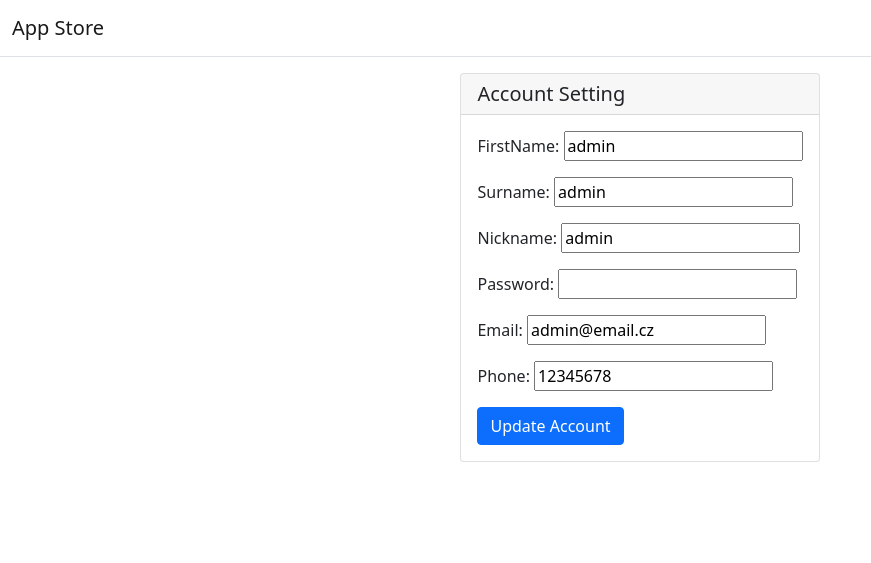
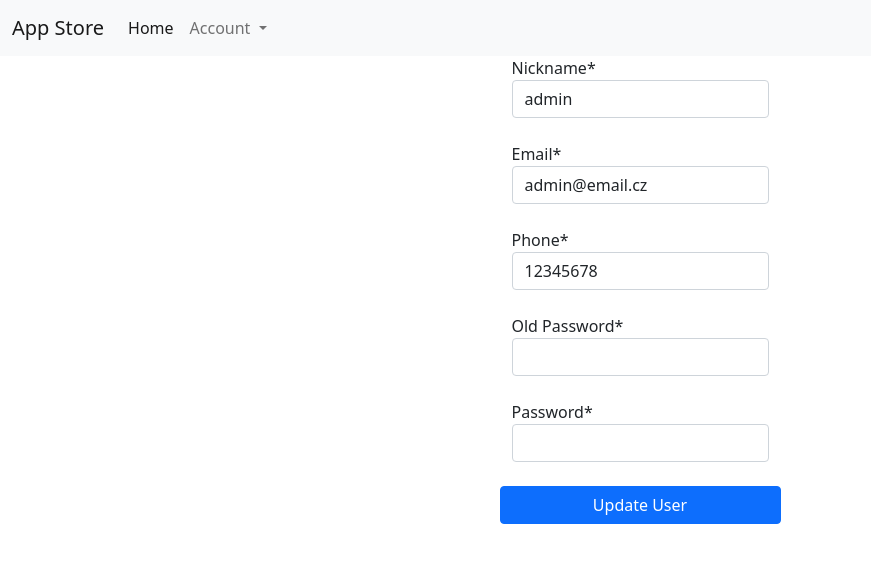
Before and after one commit to Tostisto/App_Store_Django, a Django app: page /userPage/6/manageAccount/ in a window 1280 px wide. Shown: the top 563 px of the page, without its empty margins (0-871 px from the left). Run offline with Django 4.2, Linux system fonts and the light colour scheme; data comes from the database, SQL or seed files in the repository; both versions use the stored data as it was after the commit; some libraries are stand-ins or nearby versions.

Commit message:
Update Nav Bars

```diff
--- a/AppStore/forms.py
+++ b/AppStore/forms.py
@@ -48,9 +48,8 @@ class UpdateAppForm(forms.Form):
 
 
 class ManageAccount(forms.Form):
-    first_name = forms.CharField(label='FirstName', max_length=20)
-    last_name = forms.CharField(label='Surname', max_length=20)
     nickname = forms.CharField(label='Nickname', max_length=20)
+    old_password = forms.CharField(label="Old Password", widget=forms.PasswordInput)
     password = forms.CharField(label='Password', widget=forms.PasswordInput)
     email = forms.EmailField(label='Email')
     phone = forms.CharField(label='Phone', max_length=20)
--- a/AppStore/templates/appDetail.html
+++ b/AppStore/templates/appDetail.html
@@ -1,4 +1,4 @@
-{% extends "base.html" %}
+{% extends "backBase.html" %}
 
 {% block content %}
 
--- a/AppStore/templates/devPage.html
+++ b/AppStore/templates/devPage.html
@@ -1,4 +1,4 @@
-{% extends "base.html" %}
+{% extends "devBase.html" %}
 
 {% block content %}
 
@@ -31,10 +31,6 @@
         {% else %}
         <p>No apps found</p>
         {% endif %}
-
-        <button type="button" class="btn btn-primary" onclick="window.location.href='newApp/'">New App</button>
-
-        <button class="btn btn-primary" onclick="window.location.href='/'">Logout</button>
     </div>
 
 {% endblock content %}
--- a/AppStore/templates/manageAccount.html
+++ b/AppStore/templates/manageAccount.html
@@ -1,18 +1,36 @@
-{% extends "base.html" %}
+{% extends "userBase.html" %}
 
 {% block content %}
 
-    <div class="d-flex justify-content-md-center">
-        <div class="card">
-            <h5 class="card-header">Account Setting</h5>
-            <div class="card-body">
-                <form method="post">
-                    {% csrf_token %}
-                    {{ form.as_p }}
-                    <button type="submit" class="btn btn-primary">Update Account</button>
-                </form>
+    {% load crispy_forms_tags %}
+    <div class="d-flex justify-content-center">
+        <form method="post">
+            {% csrf_token %}
+
+            <div class="form-outline mb-4 row">
+                {{form.nickname|as_crispy_field}}
             </div>
-          </div>
+
+            <div class="form-outline mb-4 row">
+                {{form.email|as_crispy_field}}
+            </div>
+
+            <div class="form-outline mb-4 row">
+                {{form.phone|as_crispy_field}}
+            </div>
+
+            <div class="form-outline mb-4 row">
+                {{form.old_password|as_crispy_field}}
+            </div>
+
+            <div class="form-outline mb-4 row">
+                {{form.password|as_crispy_field}}
+            </div>
+
+            <div class="form-outline mb-4 row">
+                <button type="submit" class="btn btn-primary">Update User</button>
+            </div>
+        </form>
     </div>
 
 {% endblock content %}
--- a/AppStore/templates/newApp.html
+++ b/AppStore/templates/newApp.html
@@ -1,4 +1,4 @@
-{% extends "base.html" %}
+{% extends "devBase.html" %}
 
 {% block content %}
 
--- a/AppStore/templates/newCategory.html
+++ b/AppStore/templates/newCategory.html
@@ -1,4 +1,4 @@
-{% extends "base.html" %}
+{% extends "adminBase.html" %}
 
 {% block content %}
 
--- /dev/null
+++ b/AppStore/templates/userBase.html
@@ -0,0 +1,52 @@
+<!DOCTYPE html>
+<html lang="en">
+
+<head>
+    <meta charset="UTF-8">
+    <meta http-equiv="X-UA-Compatible" content="IE=edge">
+    <meta name="viewport" content="width=device-width, initial-scale=1.0">
+
+    <link href="https://cdn.jsdelivr.net/npm/bootstrap@5.1.3/dist/css/bootstrap.min.css" rel="stylesheet"
+        integrity="sha384-1BmE4kWBq78iYhFldvKuhfTAU6auU8tT94WrHftjDbrCEXSU1oBoqyl2QvZ6jIW3" crossorigin="anonymous">
+    <script src="https://cdn.jsdelivr.net/npm/bootstrap@5.1.3/dist/js/bootstrap.bundle.min.js"
+        integrity="sha384-ka7Sk0Gln4gmtz2MlQnikT1wXgYsOg+OMhuP+IlRH9sENBO0LRn5q+8nbTov4+1p"
+        crossorigin="anonymous"></script>
+    <title>Document</title>
+</head>
+
+<body>
+    <header>
+        <nav class="navbar navbar-expand-lg navbar-light bg-light">
+            <div class="container-fluid">
+              <a class="navbar-brand">App Store</a>
+              <button class="navbar-toggler" type="button" data-bs-toggle="collapse" data-bs-target="#navbarSupportedContent" aria-controls="navbarSupportedContent" aria-expanded="false" aria-label="Toggle navigation">
+                <span class="navbar-toggler-icon"></span>
+              </button>
+              <div class="collapse navbar-collapse" id="navbarSupportedContent">
+                <ul class="navbar-nav me-auto mb-2 mb-lg-0">
+
+                    <li class="nav-item">
+                        <a class="nav-link active" aria-current="page" href="/userPage/{{user.id}}">Home</a>
+                    </li>
+
+                        <li class="nav-item dropdown">
+                        <a class="nav-link dropdown-toggle" href="#" id="navbarDropdown" role="button" data-bs-toggle="dropdown" aria-expanded="false">
+                            Account
+                        </a>
+                        <ul class="dropdown-menu" aria-labelledby="navbarDropdown">
+                            <li><a class="dropdown-item" href="/userPage/{{user.id}}/manageAccount">User Manage</a></li>
+                            <li><hr class="dropdown-divider"></li>
+                            <li><a class="dropdown-item" href="/">Logout</a></li>
+                        </ul>
+                    </li>
+                </ul>
+              </div>
+            </div>
+          </nav>
+    </header>
+
+    {% block content %}{% endblock content %}
+
+</body>
+
+</html>
--- a/AppStore/urls.py
+++ b/AppStore/urls.py
@@ -18,6 +18,7 @@ urlpatterns = [
     path('adminPage/<int:user_id>/newCategory/', views.newCategory, name='newCategory'),
     path('devPage/<int:user_id>/<int:app_id>/updateApp/', views.updateApp, name='updateApp'),
     path('userPage/<int:user_id>/manageAccount/', views.manageAccount, name='manageAccount'),
+    path('devPage/<int:user_id>/manageAccount/', views.manageAccount, name='manageAccount'),
     path('devPage/<int:user_id>/<int:app_id>/removeApp', views.devRemoveApp, name='removeApp'),
     path('media/<path:path>', views.media, name='media'),
 ]
--- a/AppStore/views.py
+++ b/AppStore/views.py
@@ -108,6 +108,7 @@ def adminPage(request, user_id):
 
     template = loader.get_template('adminPage.html')
     context = {
+        'user': admin,
         'devs': allDevs,
         'apps': allApps,
         'users': allUsers,
@@ -137,8 +138,9 @@ def newApp(request, user_id):
             return render(request, 'newApp.html', {'form': form})
 
     else:
+        user = User.objects.get(id=user_id)
         form = NewAppForm()
-        return render(request, 'newApp.html', {'form': form})
+        return render(request, 'newApp.html', {'form': form, 'user': user})
 
 
 def appDetail(request, app_id, user_id):
@@ -194,8 +196,6 @@ def installApp(request, app_id, user_id):
 
     return redirect("/media/" + str(app.appFile))
 
-    # return redirect('/userPage/' + str(user_id))
-
 
 def newCategory(request, user_id):
     if request.method == 'POST':
@@ -211,8 +211,9 @@ def newCategory(request, user_id):
             return render(request, 'newCategory.html', {'form': form})
 
     else:
+        user = User.objects.get(id=user_id)
         form = NewCategoryForm()
-        return render(request, 'newCategory.html', {'form': form})
+        return render(request, 'newCategory.html', {'form': form, 'user': user})
 
 
 def updateApp(request, app_id, user_id):
@@ -249,13 +250,15 @@ def manageAccount(request, user_id):
     if request.method == 'POST':
         form = ManageAccount(request.POST)
         if form.is_valid():
-            user.first_name = form.cleaned_data['first_name']
-            user.last_name = form.cleaned_data['last_name']
             user.nickname = form.cleaned_data['nickname']
             user.email = form.cleaned_data['email']
             user.phone = form.cleaned_data['phone']
-            user.password = form.cleaned_data['password']
-            user.save()
+
+            if user.password != form.cleaned_data['old_password']:
+                user.save()
+            else:
+                user.password = form.cleaned_data['password']
+                user.save()
 
             return redirect('/userPage/' + str(user_id))
         else:
```
Also changed, not shown: AppStore/templates/adminBase.html (added, +54 -0 lines), AppStore/templates/adminPage.html (+1 -11 lines), AppStore/templates/backBase.html (added, +29 -0 lines), AppStore/templates/devBase.html (added, +54 -0 lines), AppStore/templates/userPage.html (+1 -7 lines), db.sqlite3.
